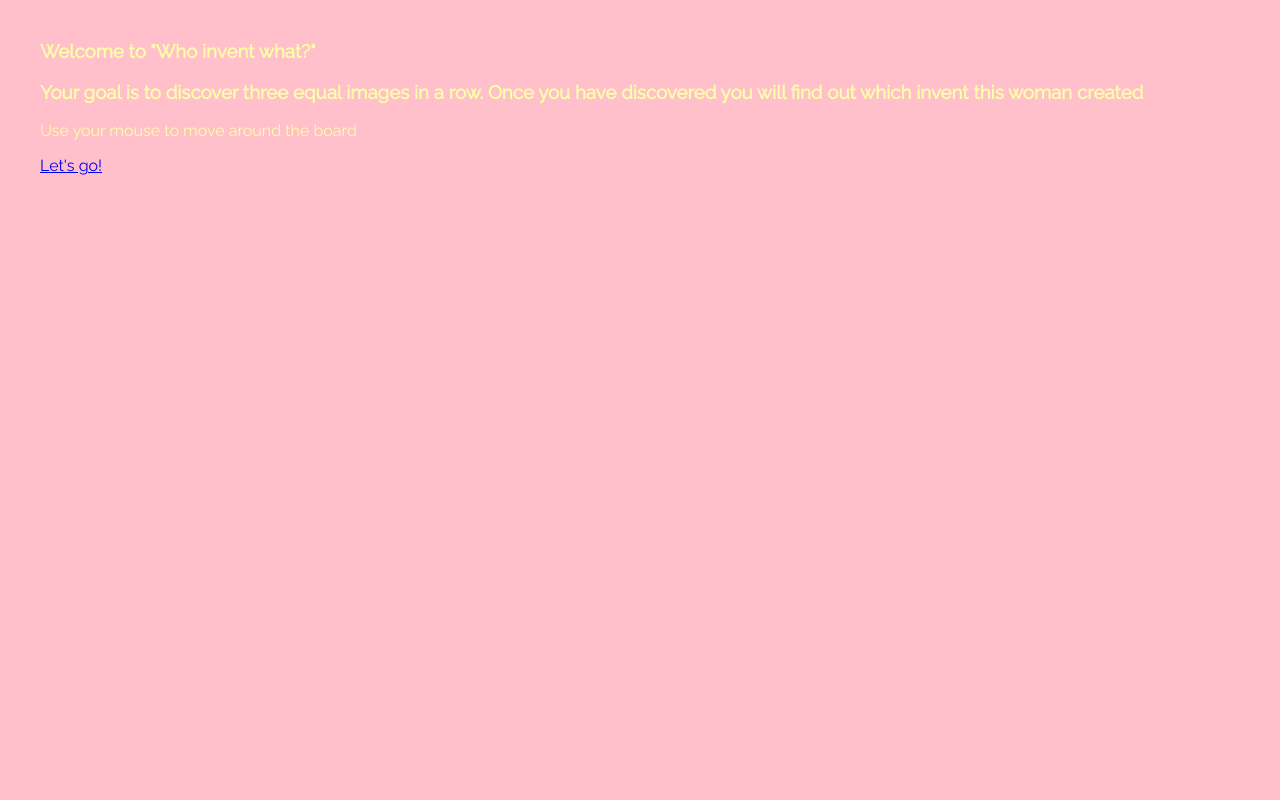
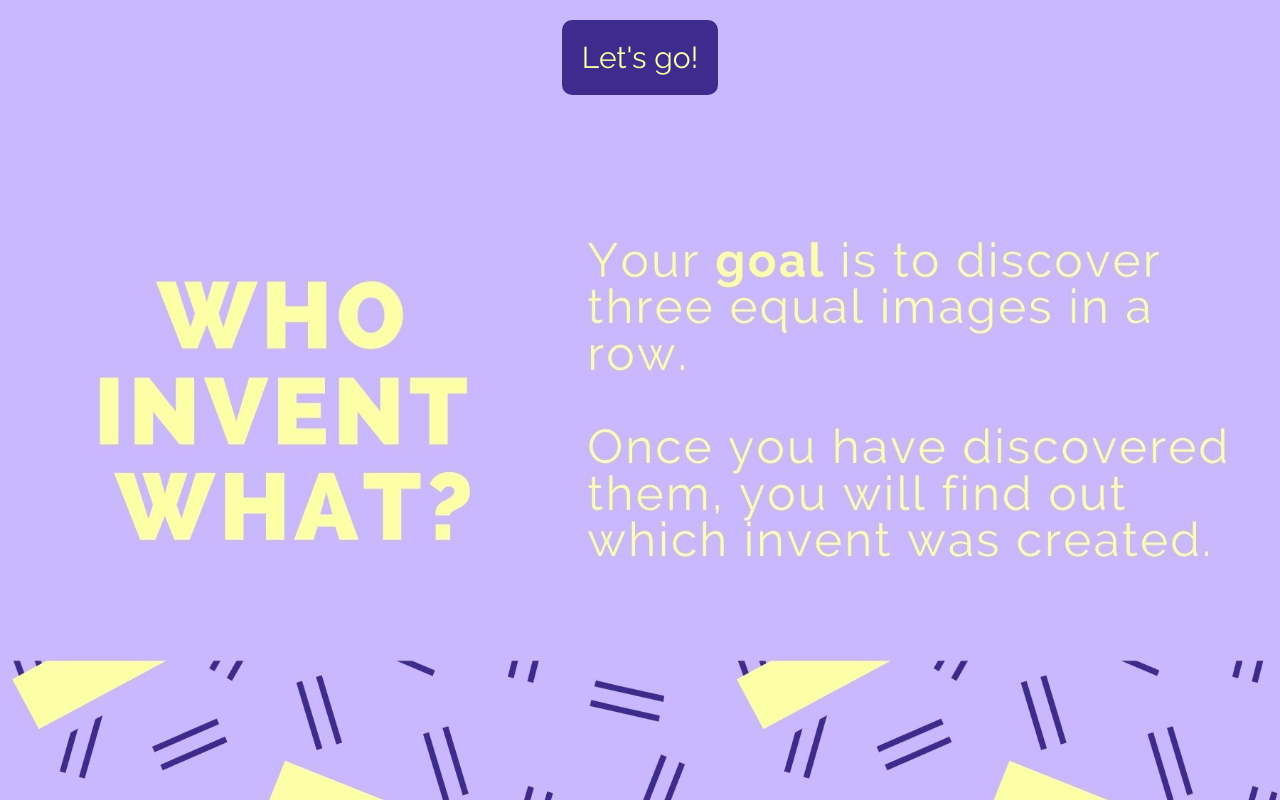
Before and after one commit to AintzaneM/Who-invent-what, a plain HTML site: page index.html in a window 1280 px wide. Drawn offline with Linux system fonts and the light colour scheme.

Commit message:
finishedgit add .git add .

```diff
--- a/index.html
+++ b/index.html
@@ -12,10 +12,7 @@
 
 <body>
     <div id="pop-up">
-        <div id="message-intro">
-            <h3>Welcome to "Who invent what?"</h3>
-            <h3>Your goal is to discover three equal images in a row. Once you have discovered you will find out which invent this woman created </h3>
-            <p>Use your mouse to move around the board</p>
+        <div id="message-button">
             <a href="../game windows/index.html">Let's go!</a>
         </div>
     </div>
--- a/styles.css
+++ b/styles.css
@@ -1,10 +1,33 @@
 body {
     margin: 40px;
-    font-family: 'Raleway',
-        sans-serif;
-    color: #FCFFA6;
-    background-color: pink;
+    font-family: 'Raleway';
+    background-image: url(../images/background-start.jpg);
     background-repeat: no-repeat;
     background-size: cover;
-    position: relative;
+    display: flex;
+    justify-content: center;
+
+
+
 }
+
+
+#message-button a {
+
+    font-size: 30px;
+    color: #FCFFA6;
+    text-decoration: none;
+    padding: 20px;
+    background-color: #3D2C8D ;
+    border-radius: 10px;
+
+}
+
+/* #message a:hover {
+
+    color: white;
+    background-color: black;
+    border: white 2px solid;
+    border-radius: 10px;
+
+} */
```
Also changed, not shown: images/background-start.jpg (added).
